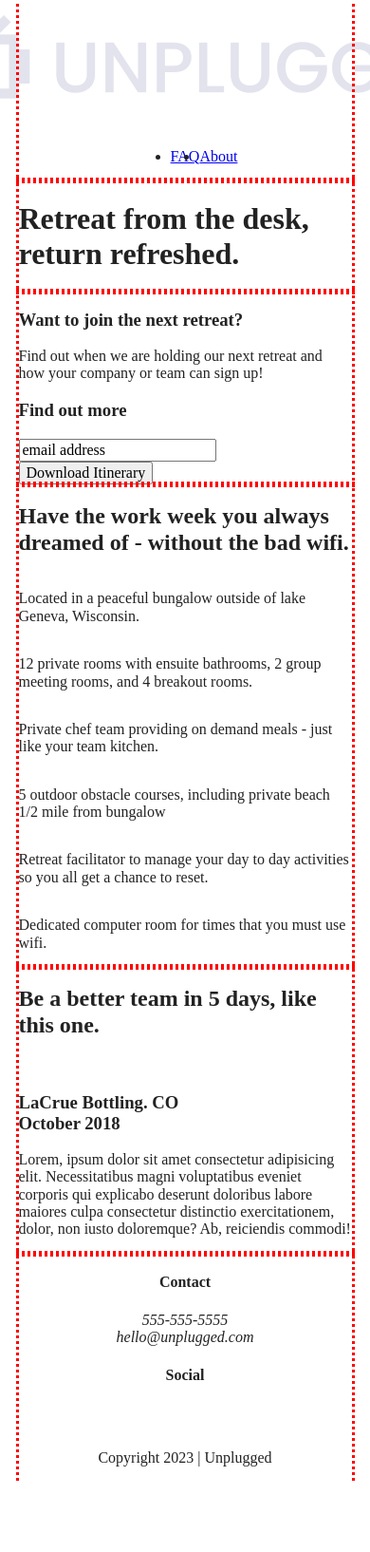
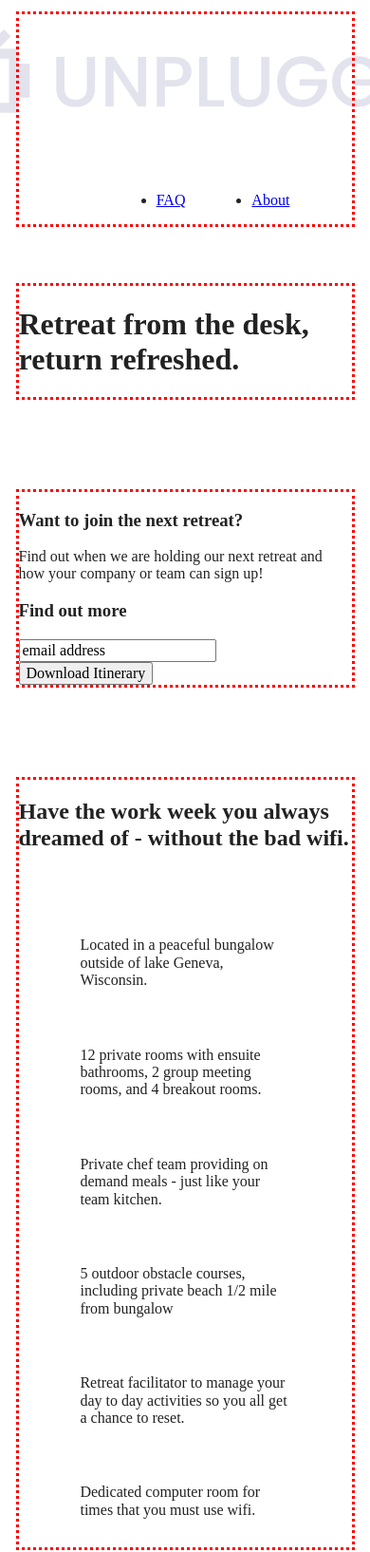
Before and after one commit to FayeVinyl/sc-unplugged, a website built with Parcel: page index.html in a window 390 px wide. Shown: the top 1634 px of the page at 95% size. Before the commit the page ends 1561 px from the top, so only its background shows below. Built offline with nearby package versions, Linux system fonts and the light colour scheme.

Commit message:
Formatted mobile layout

```diff
--- a/css/main.css
+++ b/css/main.css
@@ -89,11 +89,13 @@ textarea {
 .content-wrapper {
   outline: 3px dotted red;
   width: 90%;
+  margin: 50px 0;
 }
 /***** Base header - Footer styles *****/
 header {
   display: flex;
   justify-content: center;
+  padding: 15px 0;
 }
 
 header .content-wrapper {
@@ -101,11 +103,23 @@ header .content-wrapper {
   justify-content: center;
   align-items: center;
   flex-flow: row wrap;
+  margin: 0;
+}
+
+.header-divider {
+  width: 100%;
+  height: 1px;
+  margin: 10px 0 20px 0;
+}
+
+header nav {
+  width: 60%;
 }
 
 header nav ul {
   display: flex;
   justify-content: space-around;
+  width: 100%;
 }
 
 footer {
@@ -113,6 +127,18 @@ footer {
   flex-direction: column;
   align-items: center;
   text-align: center;
+}
+
+footer p {
+  margin: 0;
+}
+
+footer .content-wrapper {
+  width: 55%;
+}
+
+footer .contact {
+  margin-bottom: 50px;
 }
 
 footer .social-icons {
@@ -125,6 +151,10 @@ footer .social-icons p {
   display: flex;
   justify-content: center;
   align-items: center;
+}
+
+footer .copyright {
+  margin: 20px 0;
 }
 
 /***** Mobile Styles - Homepage *****/
@@ -150,11 +180,24 @@ aside {
   justify-content: center;
 }
 
+.features h2 {
+  margin-bottom: 60px;
+}
+
+.features article {
+  width: 63%;
+  margin: 30px 0;
+}
+
 .features .features-items {
   display: flex;
   justify-content: center;
   align-items: flex-start;
   flex-flow: row wrap;
+}
+
+.features p {
+  margin: 0;
 }
 
 /* Reviews */
@@ -164,12 +207,19 @@ aside {
   justify-content: center;
 }
 
+.reviews h2 {
+  margin-bottom: 40px;
+}
+.reviews h3 {
+  width: 55%;
+  margin: 20px 0;
+}
+
 /***** About Page *****/
 
 .mission {
   display: flex;
   justify-content: center;
-  flex-direction: column;
 }
 
 .contact-section {
@@ -177,6 +227,9 @@ aside {
   justify-content: center;
 }
 
+.contact-content p {
+  margin: 0;
+}
 
 
 /***** FAQ page *****/
@@ -191,8 +244,16 @@ aside {
   justify-content: center;
   align-items: flex-start;
   flex-flow: row wrap;
+  margin: 50px 0 0 0;
 }
 
+.faq h2 {
+  margin: 40px;
+}
+
+.faq-content {
+  margin: 50px;
+}
 
 /* ==========================================================================
    Helper classes
--- a/index.html
+++ b/index.html
@@ -129,7 +129,7 @@
   <footer>
     <div class="content-wrapper">
       <div class="footer-contact">
-        <div class="contact">
+        <div class="contact-content">
           <h4>Contact</h4>
           <address>
             <p>555-555-5555<br>
```
